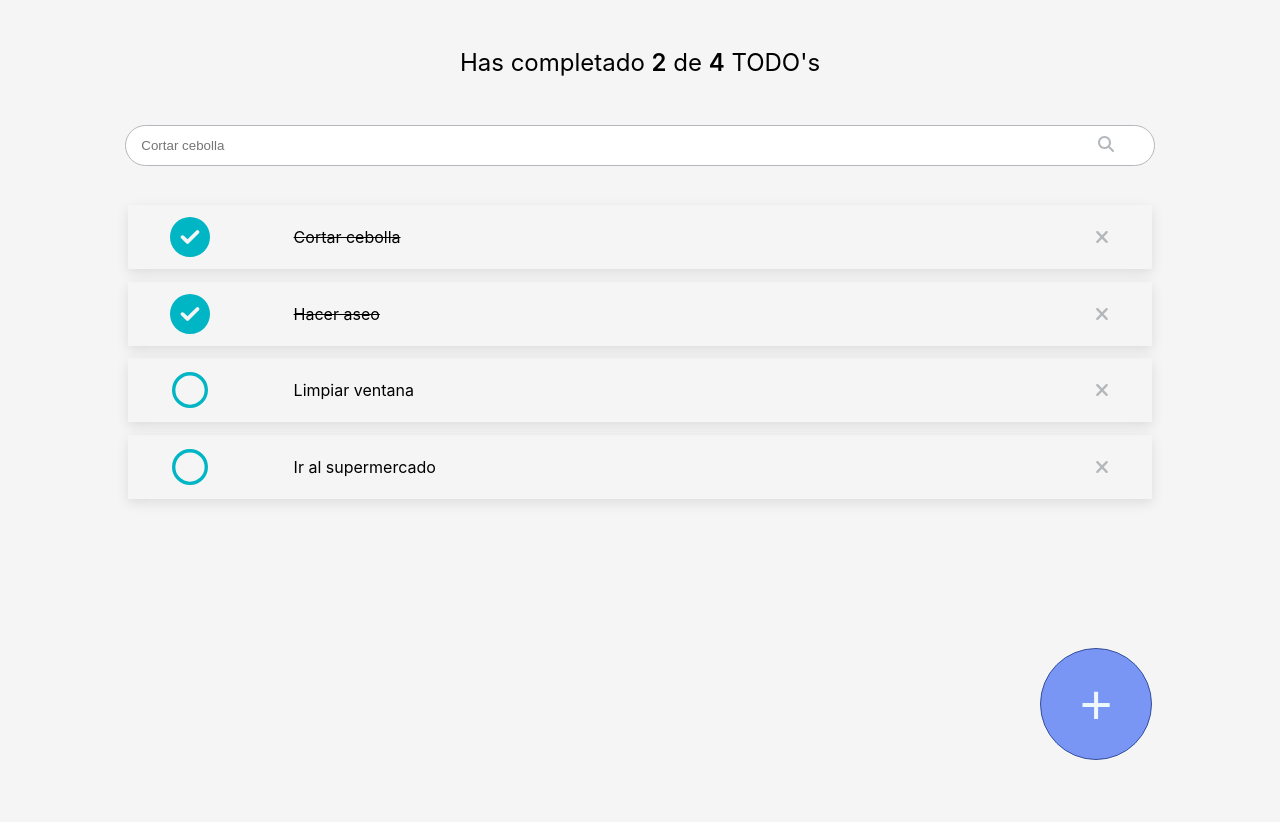
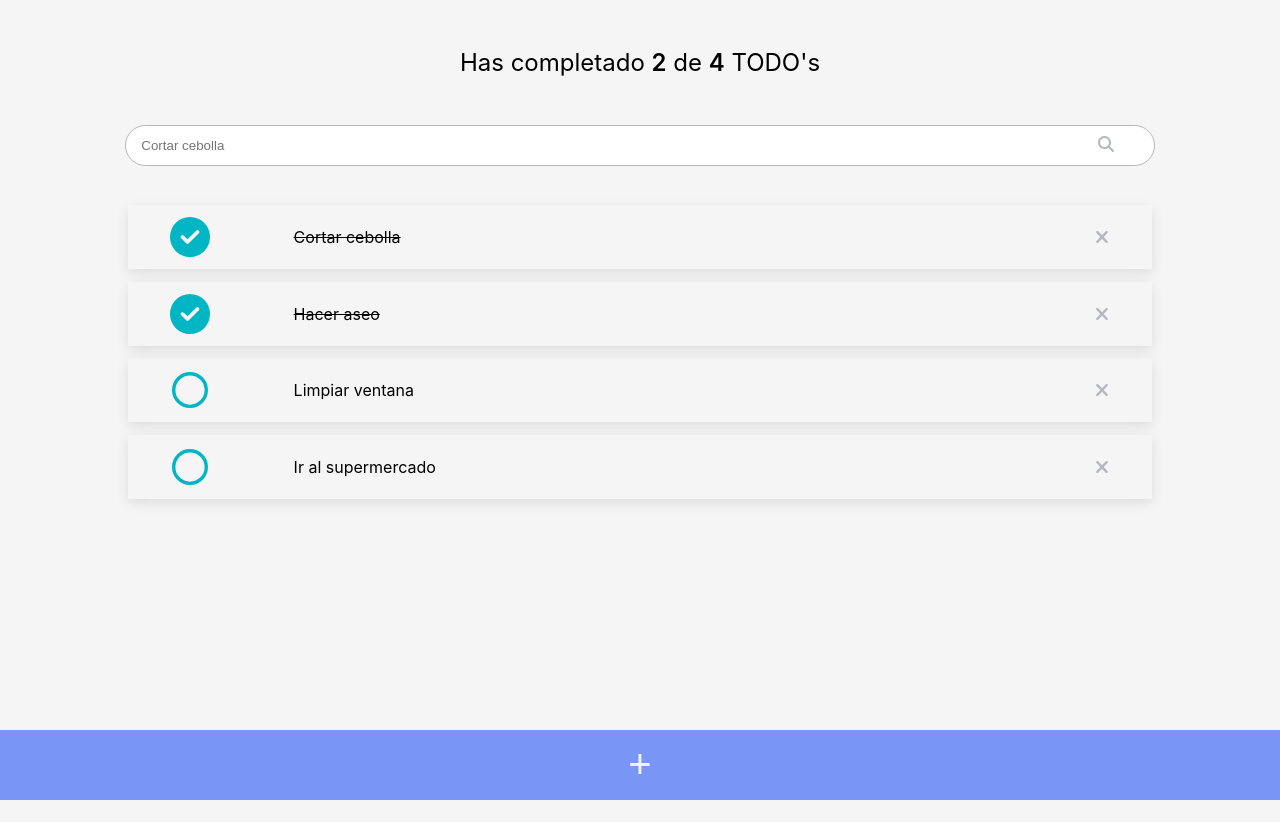
Before and after one commit to chnicolasdev/react-practices, a React (Create React App) app: page / in a window 1280 px wide. Built offline with nearby package versions, Linux system fonts and the light colour scheme; the HTML template or start-up script is replaced by a standard one.

Commit message:
Deja button 100% horizontal

```diff
--- a/src/components/CreateTodoButton/CreateTodoButton.css
+++ b/src/components/CreateTodoButton/CreateTodoButton.css
@@ -1,20 +1,17 @@
 .createTodo-container {
     width: 100%;
     display: flex;
-    justify-content: right;
+    justify-content: center;
     margin-top: 2em;
-    right: 10%;
-    bottom: 5% !important;
     position: absolute;
     bottom: 0;
 }
 
 .createTodo-container button {
-    width: 7rem;
-    border-radius: 50%;
-    height: 7rem;
-    font-size: 3.5em;
-    border: 1px solid #364d9b;
+    width: 100%;
+    height: 4.4rem;
+    font-size: 2.5em;
+    border: none;
     background-color: #7996f5;
     cursor: pointer;
     color: aliceblue;
--- a/src/components/CreateTodoButton/CreateTodoButton.js
+++ b/src/components/CreateTodoButton/CreateTodoButton.js
@@ -16,7 +16,7 @@ function CreateTodoButton() {
       <button
         onClick={
           (event) => createTodo(event)
-        }>+</button>
+        }><span>+</span></button>
     </div>
   );
 }
```
